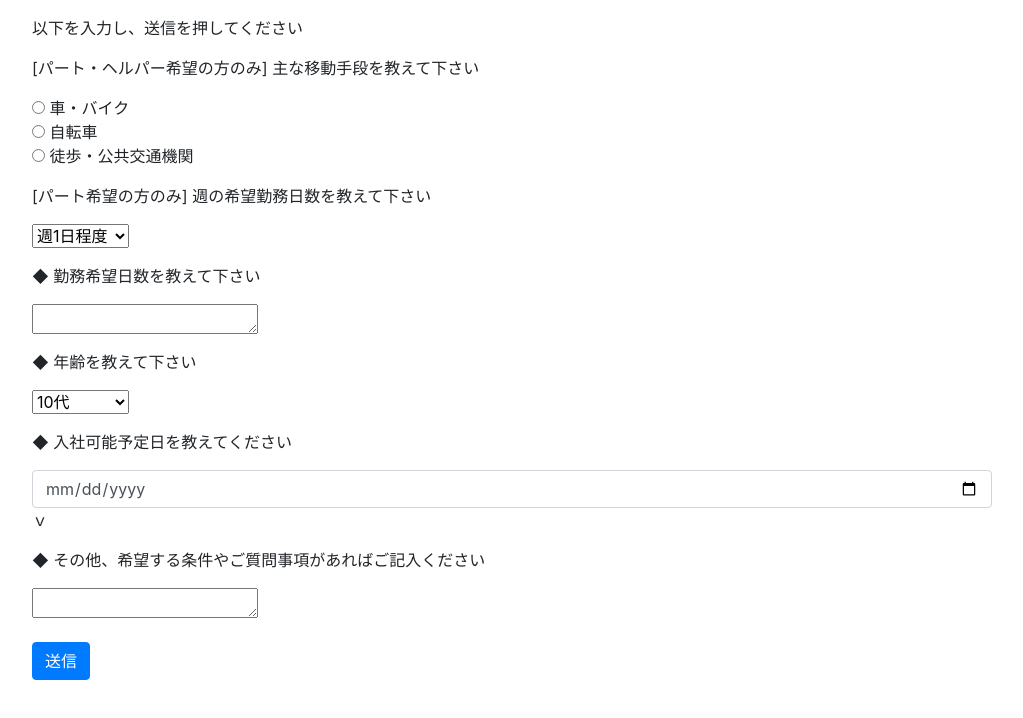
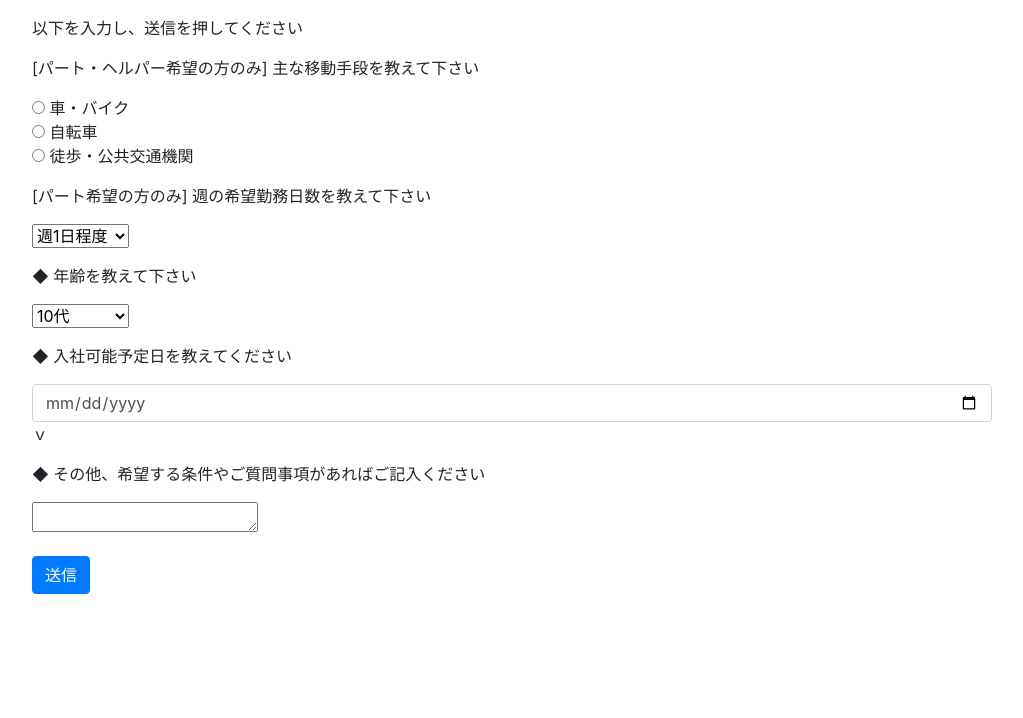
Before and after one commit to shinichirot/toiawase2, a plain HTML site: page je_add.html in a window 1280 px wide. Shown: the whole page, without its empty margins (128-1151 px from the left). Drawn offline with nearby package versions, Linux system fonts and the light colour scheme; a script that the page names is missing.

Commit message:
Update je_add.html

```diff
--- a/je_add.html
+++ b/je_add.html
@@ -31,12 +31,6 @@
                 <option value="週5日程度">週5日程度</option>
                 <option value="週6日程度">週6日程度</option>
         </select>
-
-
-        <p class="mt-3">◆ 勤務希望日数を教えて下さい</p>
-        <div>
-            <textarea name="tel" rows="1" cols="20" required></textarea>
-        </div>
 
         <p class="mt-3">◆ 年齢を教えて下さい</p>
         <div>
```
